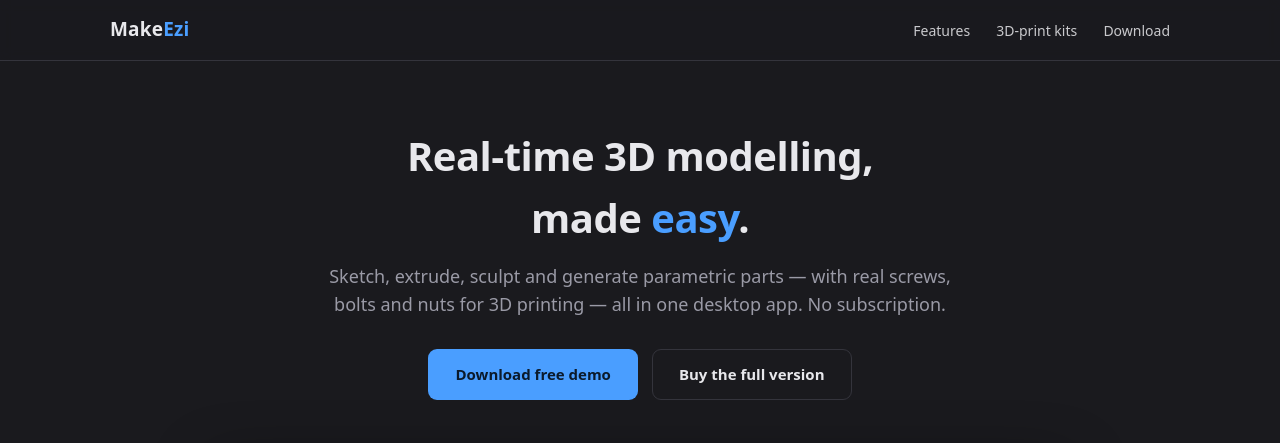
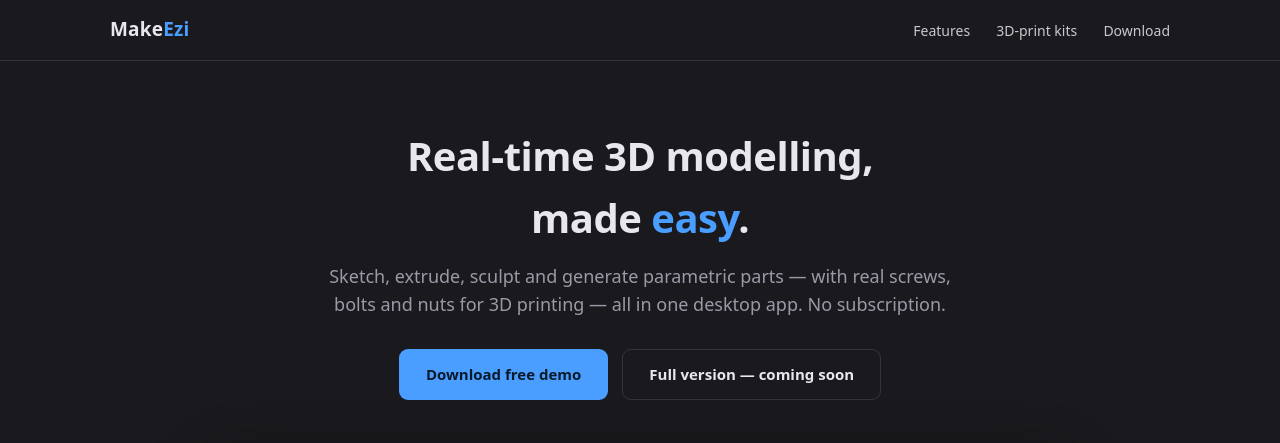
Before and after one commit to Wanderoo4444/makeezi-site, a plain HTML site: page index.html in a window 1280 px wide. Shown: the top 443 px of the page. Drawn offline with Linux system fonts and the light colour scheme; grey boxes are pictures that could not be loaded.

Commit message:
Add files via upload

```diff
--- a/index.html
+++ b/index.html
@@ -96,7 +96,7 @@
   <p class="sub">Sketch, extrude, sculpt and generate parametric parts — with real screws, bolts and nuts for 3D printing — all in one desktop app. No subscription.</p>
   <div class="cta-row">
     <a class="btn btn-primary" href="#download">Download free demo</a>
-    <a class="btn btn-ghost" href="#download">Buy the full version</a>
+    <a class="btn btn-ghost" href="#download">Full version — coming soon</a>
   </div>
 
   <div class="video-frame">
@@ -162,7 +162,7 @@
       </div>
       <div class="plan full">
         <h3>Full version</h3>
-        <div class="price">€29.99 <small>· one-off, no subscription</small></div>
+        <div class="price">Coming soon <small>· one-off, no subscription</small></div>
         <ul>
           <li>Everything in the demo</li>
           <li>Save &amp; reopen projects</li>
@@ -170,7 +170,7 @@
           <li>Render finished pictures, share as a web page</li>
           <li>Free updates</li>
         </ul>
-        <a class="btn btn-primary" href="https://payhip.com/b/KZ4pH" target="_blank" rel="noopener">Buy on Payhip — €29.99</a>
+        <a class="btn btn-primary" style="opacity:.6;pointer-events:none;cursor:default" aria-disabled="true">Coming soon to Microsoft Store</a>
       </div>
     </div>
     <p style="color:var(--muted);font-size:13px;max-width:560px;margin:28px auto 0">
```
